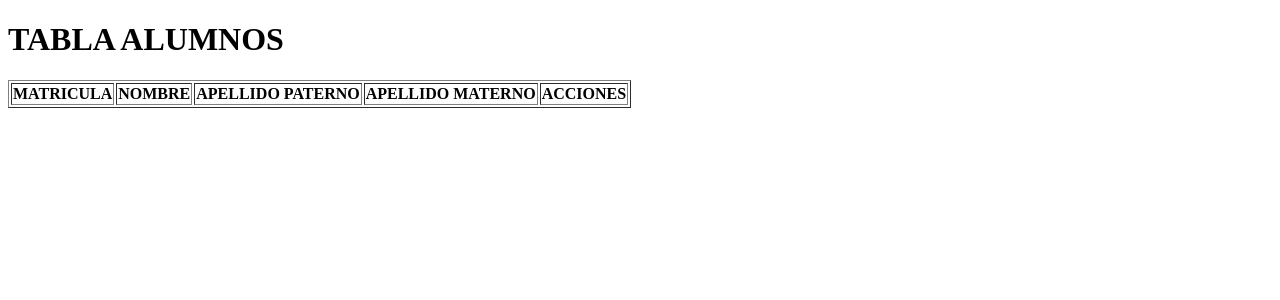
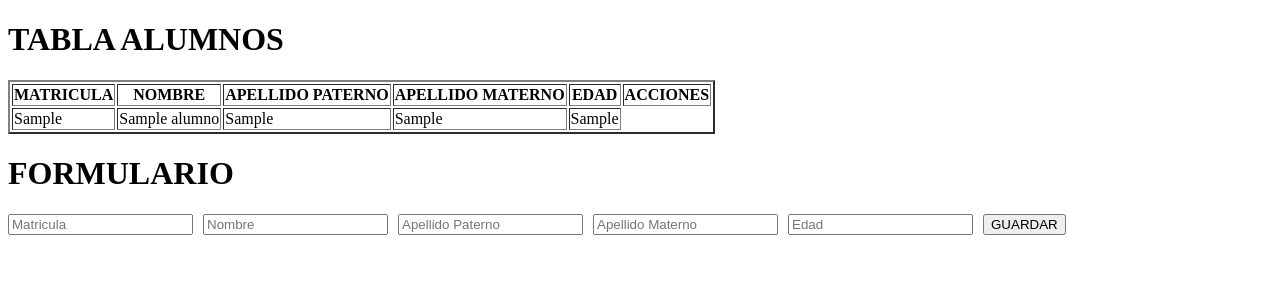
Before and after one commit to 125052318-cyber/Uriel_AW_222, a PHP site: page /CRUD/alumnos.php in a window 1280 px wide. Shown: the top 300 px of the page. Run offline with PHP 8.4, Linux system fonts and the light colour scheme; tables that the repository leaves empty or names only in its code hold one stand-in row (values such as "Sample post"); lists and menus that the app fills with data are empty.

Commit message:
Avanzamos en el desarrollo del crud para la pagina web

```diff
--- a/CRUD/alumnos.php
+++ b/CRUD/alumnos.php
@@ -20,14 +20,73 @@ $query = mysqli_query($con, $sql);
 <body>
     <h1>TABLA ALUMNOS</h1>
 
-    <table border = "1">
+    <table border = "2">
+
+    <thead>
         <tr>
             <th>MATRICULA</th>
             <th>NOMBRE</th>
             <th>APELLIDO PATERNO</th>
             <th>APELLIDO MATERNO</th>
+            <th>EDAD</th>
             <th>ACCIONES</th>
         </tr>
+        </thead>
+
+        <tbody>
+            <?php
+            while($row=mysqli_fetch_array($query)){
+            ?>
+            <tr>
+            <td> <?php echo $row['matricula'] ?></td>
+            <td> <?php echo $row['nombre'] ?></td>
+            <td> <?php echo $row['apellido_p'] ?></td>
+            <td> <?php echo $row['apellido_m'] ?></td>
+            <td> <?php echo $row['edad'] ?></td>
+            </tr>
+            <?php
+            }
+            ?>
+        </tbody>
     </table>
+
+        <div>
+            <h1>FORMULARIO</h1>
+          <form action="insertar.php" method="POST">
+            <div style="display: flex; gap: 10px">
+
+                <input type = "text"
+                class = "form-control"
+                name = "matricula"
+                placeholder = "Matricula">
+
+                <input type = "text"
+                class = "form-control"
+                name = "nombre"
+                placeholder = "Nombre">
+
+                <input type = "text"
+                class = "form-control"
+                name = "apellido_p"
+                placeholder = "Apellido Paterno">
+
+                <input type = "text"
+                class = "form-control"
+                name = "apellido_m"
+                placeholder = "Apellido Materno">
+
+                <input type = "text"
+                class = "form-control"
+                name = "edad"
+                placeholder = "Edad">
+
+                <button type="submit"> GUARDAR </button>
+
+            </div>
+
+          </form>
+        </div>
+
+
 </body>
 </html>
```
Also changed, not shown: CRUD/insertar.php (+29 -0 lines).
